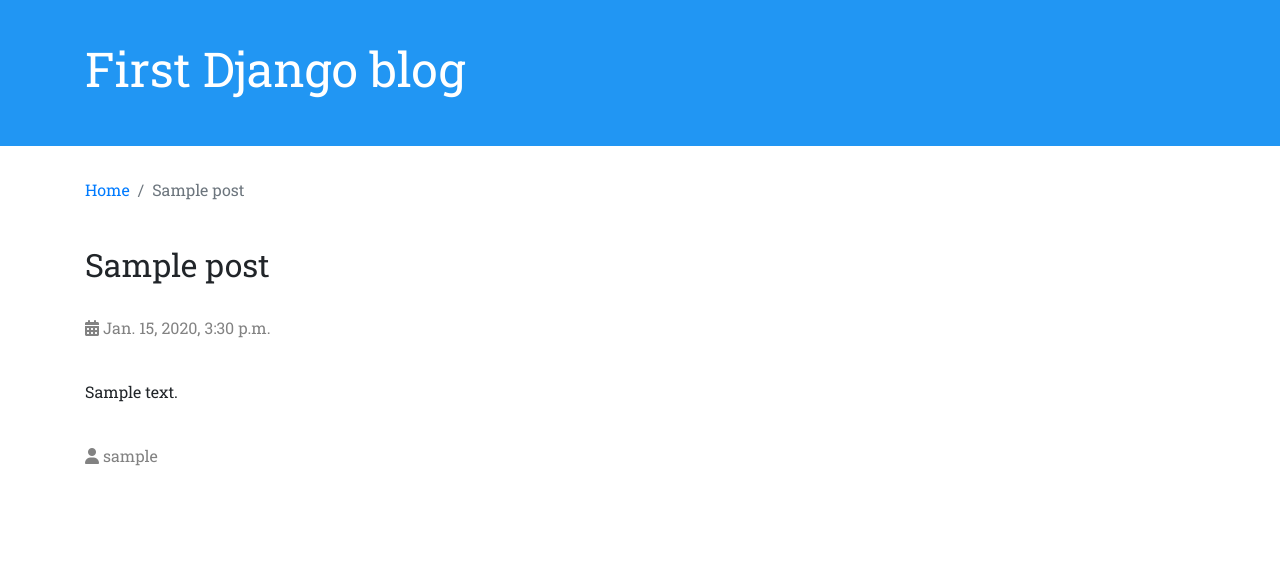
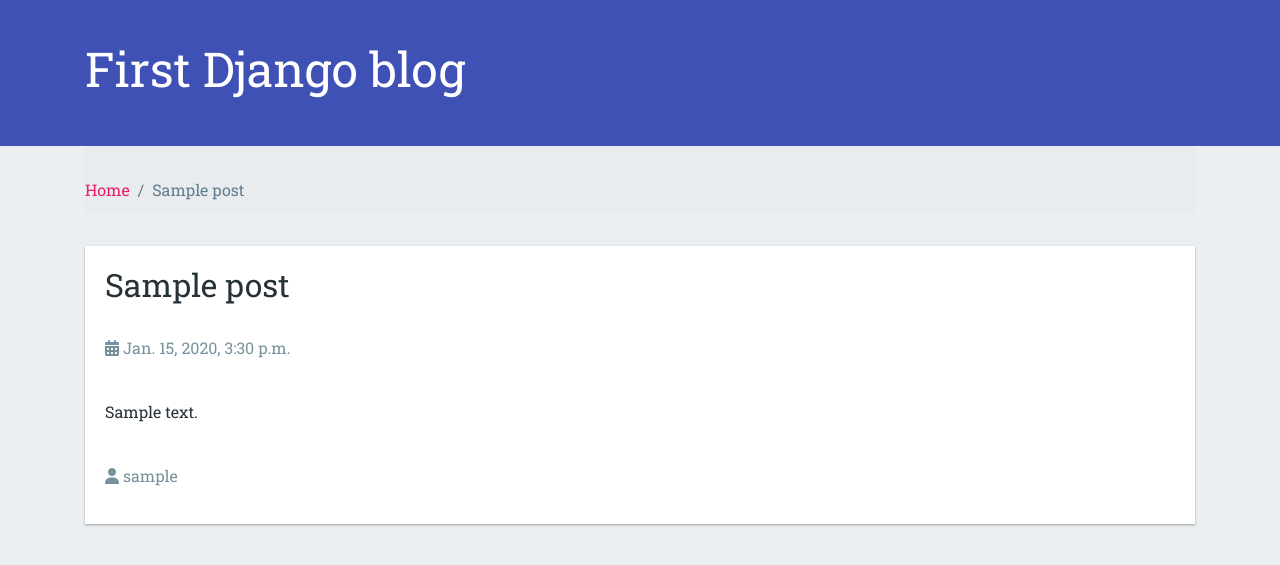
Before and after one commit to faheel/Blog, a Django app: page /post/1/ in a window 1280 px wide. Shown: the top 565 px of the page. Run offline with Django 3.2, Linux system fonts and the light colour scheme; tables that the repository leaves empty hold one stand-in row (values such as "Sample post"); some libraries are stand-ins or nearby versions.

Commit message:
Update style with Material Design look

```diff
--- a/blog/static/css/blog.css
+++ b/blog/static/css/blog.css
@@ -1,11 +1,29 @@
 body {
     font-family: 'Roboto Slab', serif;
+    color: #263238;
+    background-color: #eceff1;
+}
+
+a {
+    color: #e91e63;
+}
+a:visited {
+    color: #d81b60;
+}
+a:hover {
+    color: #ec407a;
+}
+a:active {
+    color: #d81b60;
 }
 
 .page-header {
-    background-color: #2196F3;
+    background-color: #3f51b5;
     margin-top: 0;
     padding: 40px;
+}
+.page-header * {
+    color: #ffffff;
 }
 
 .page-header h1,
@@ -19,7 +37,7 @@
 }
 
 .author, .date {
-    color: #828282;
+    color: #78909c;
 }
 
 .save {
@@ -44,19 +62,35 @@
 
 .post-form .errorlist {
     list-style-type: none;
+    padding-left: 0;
     color: #d32f2f;
 }
 
 .top-menu, .top-menu:hover, .top-menu:visited {
     color: #ffffff;
     float: right;
+    margin-left: 16px;
+    text-decoration: none;
+}
+
+.top-menu .material-icons {
+    font-size: 36px;
+    display: block;
+    padding-bottom: 8px;
+}
+.post .material-icons {
+    font-size: 30px;
+    display: block;
+    padding-bottom: 8px;
 }
 
 .breadcrumb {
-    background-color: #ffffff;
     padding-left: 0;
     padding-top: 32px;
     margin-bottom: -32px;
+}
+.breadcrumb-item.active {
+    color: #607d8b;
 }
 
 .edit {
@@ -65,14 +99,17 @@
 
 .post {
     margin: 64px 0;
+    padding: 20px;
+    background-color: #ffffff;
+    box-shadow: 0 1px 3px rgba(0,0,0,0.12), 0 1px 2px rgba(0,0,0,0.24);
 }
 
 .post h2 a, .post h2 a:visited {
-    color: #0d47a1;
+    color: #e91e63;
 }
 
 @media screen and (max-width: 620px) {
-    .content, .page-header {
+    .page-header {
         padding-left: 20px;
     }
 }
```
